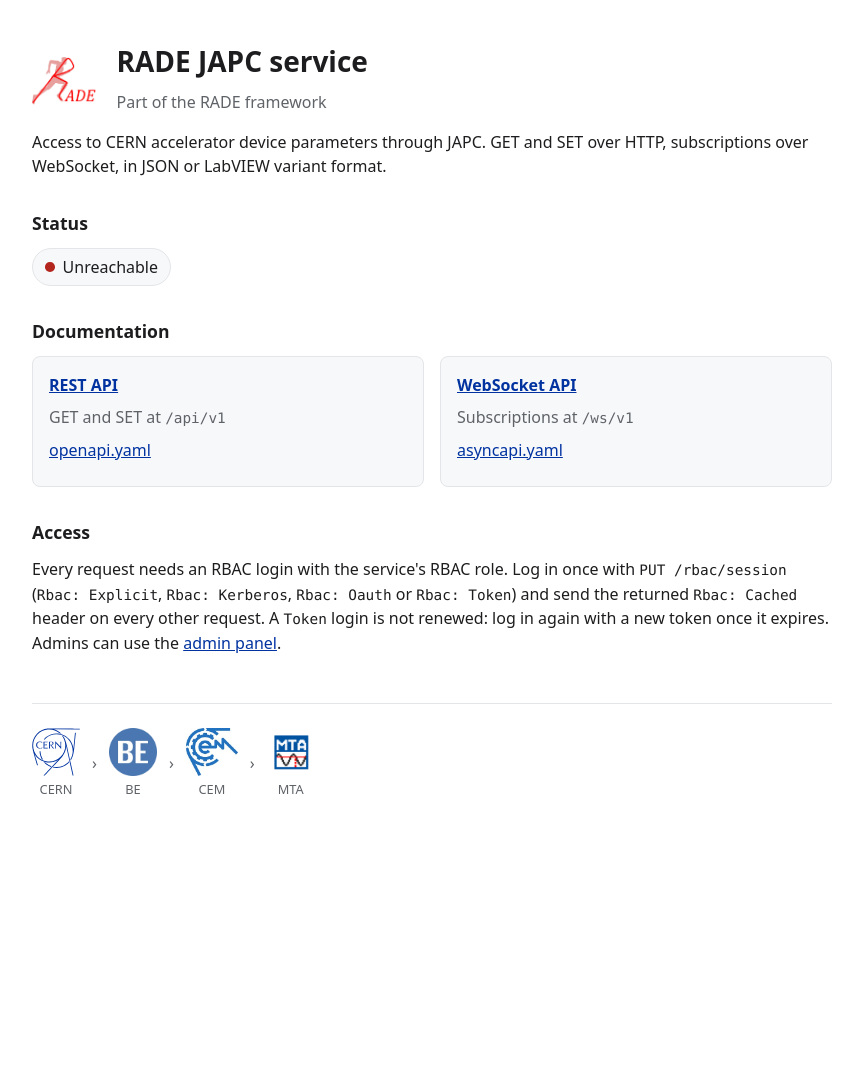
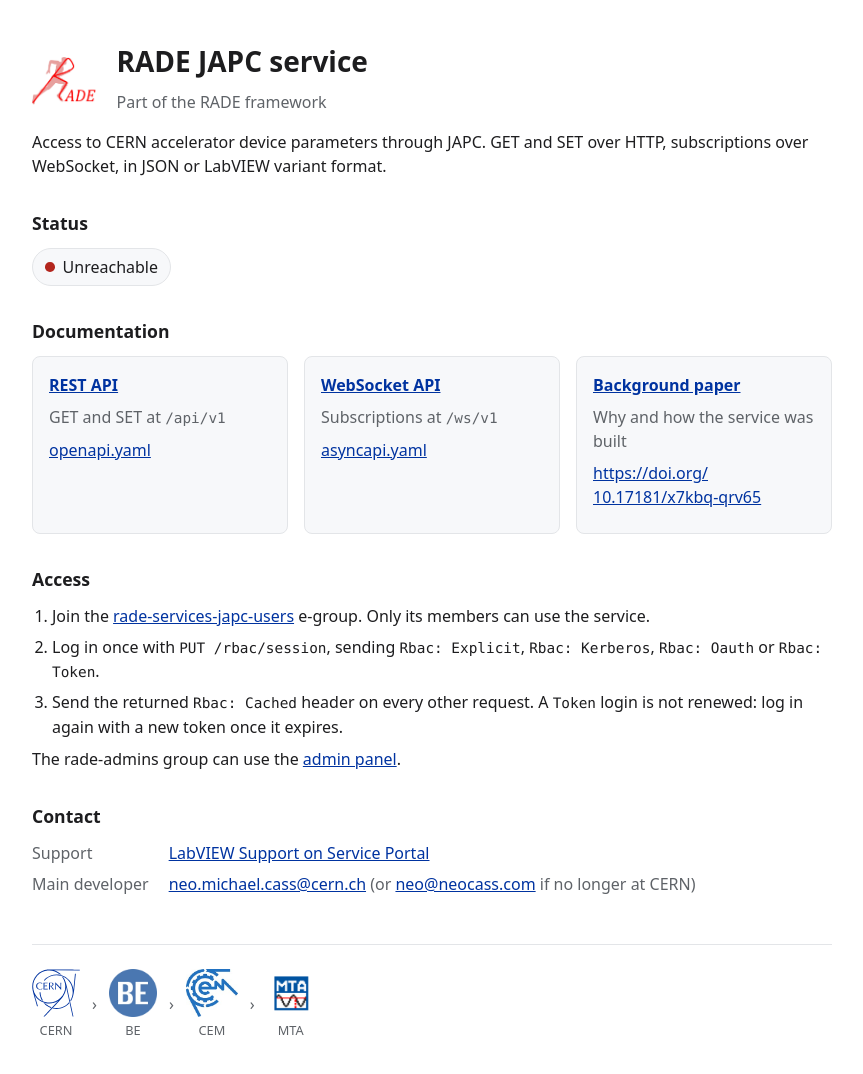
Before and after one commit to neo-cass/cern-rade-japc-service, a plain HTML site: page src/main/resources/web/index.html in a window 1280 px wide. Shown: the whole page, without its empty margins (208-1071 px from the left). Before the commit the page ends 839 px from the top, so only its background shows below. Drawn offline with Linux system fonts and the light colour scheme; no server answers.

Commit message:
Updated home page

```diff
--- a/src/main/resources/web/index.html
+++ b/src/main/resources/web/index.html
@@ -18,6 +18,12 @@
         .org figure { margin: 0; display: flex; flex-direction: column; align-items: center; gap: 0.25rem; }
         .org figcaption { font-size: 0.8rem; color: var(--muted); }
         .sep { color: var(--muted); }
+        .steps { margin: 0.5rem 0; padding-left: 1.25rem; }
+        .steps li { margin: 0.4rem 0; }
+        .contact { display: grid; grid-template-columns: max-content 1fr; gap: 0.4rem 1.25rem; margin: 0.5rem 0; }
+        .contact dt { color: var(--muted); }
+        .contact dd { margin: 0; }
+        .doi { overflow-wrap: break-word; }
     </style>
 </head>
 <body>
@@ -47,10 +53,28 @@
             <p class="muted">Subscriptions at <code>/ws/v1</code></p>
             <p><a href="/asyncapi.yaml">asyncapi.yaml</a></p>
         </div>
+        <div class="card">
+            <h3><a href="https://doi.org/10.17181/x7kbq-qrv65">Background paper</a></h3>
+            <p class="muted">Why and how the service was built</p>
+            <p class="doi"><a href="https://doi.org/10.17181/x7kbq-qrv65">https://doi.org/<wbr>10.17181/x7kbq-qrv65</a></p>
+        </div>
     </div>
 
     <h2>Access</h2>
-    <p>Every request needs an RBAC login with the service's RBAC role. Log in once with <code>PUT /rbac/session</code> (<code>Rbac: Explicit</code>, <code>Rbac: Kerberos</code>, <code>Rbac: Oauth</code> or <code>Rbac: Token</code>) and send the returned <code>Rbac: Cached</code> header on every other request. A <code>Token</code> login is not renewed: log in again with a new token once it expires. Admins can use the <a href="/admin">admin panel</a>.</p>
+    <ol class="steps">
+        <li>Join the <a href="https://groups-portal.web.cern.ch/group/rade-services-japc-users">rade-services-japc-users</a> e-group. Only its members can use the service.</li>
+        <li>Log in once with <code>PUT /rbac/session</code>, sending <code>Rbac: Explicit</code>, <code>Rbac: Kerberos</code>, <code>Rbac: Oauth</code> or <code>Rbac: Token</code>.</li>
+        <li>Send the returned <code>Rbac: Cached</code> header on every other request. A <code>Token</code> login is not renewed: log in again with a new token once it expires.</li>
+    </ol>
+    <p>The rade-admins group can use the <a href="/admin">admin panel</a>.</p>
+
+    <h2>Contact</h2>
+    <dl class="contact">
+        <dt>Support</dt>
+        <dd><a href="https://cern.service-now.com/service-portal?id=service_element&amp;name=labview-support">LabVIEW Support on Service Portal</a></dd>
+        <dt>Main developer</dt>
+        <dd><a href="mailto:neo.michael.cass@cern.ch">neo.michael.cass@cern.ch</a> <span class="muted">(or <a href="mailto:neo@neocass.com">neo@neocass.com</a> if no longer at CERN)</span></dd>
+    </dl>
 
     <footer>
         <div class="org">
```
